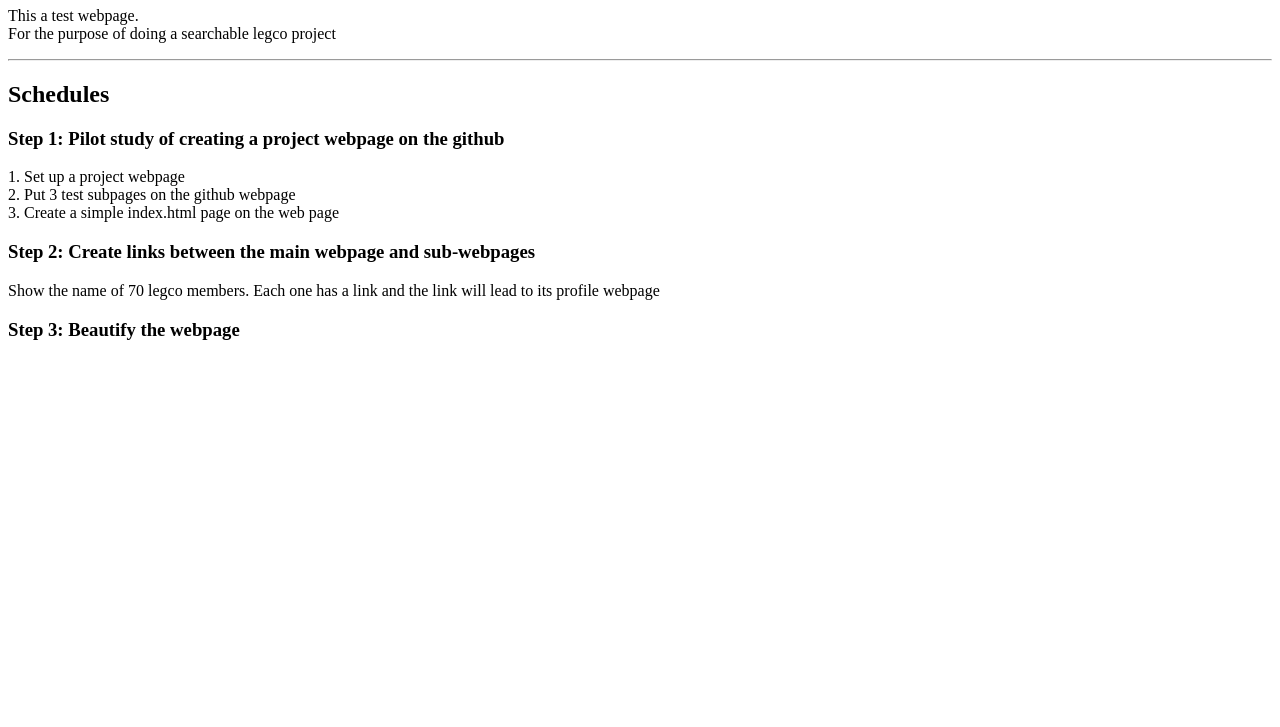
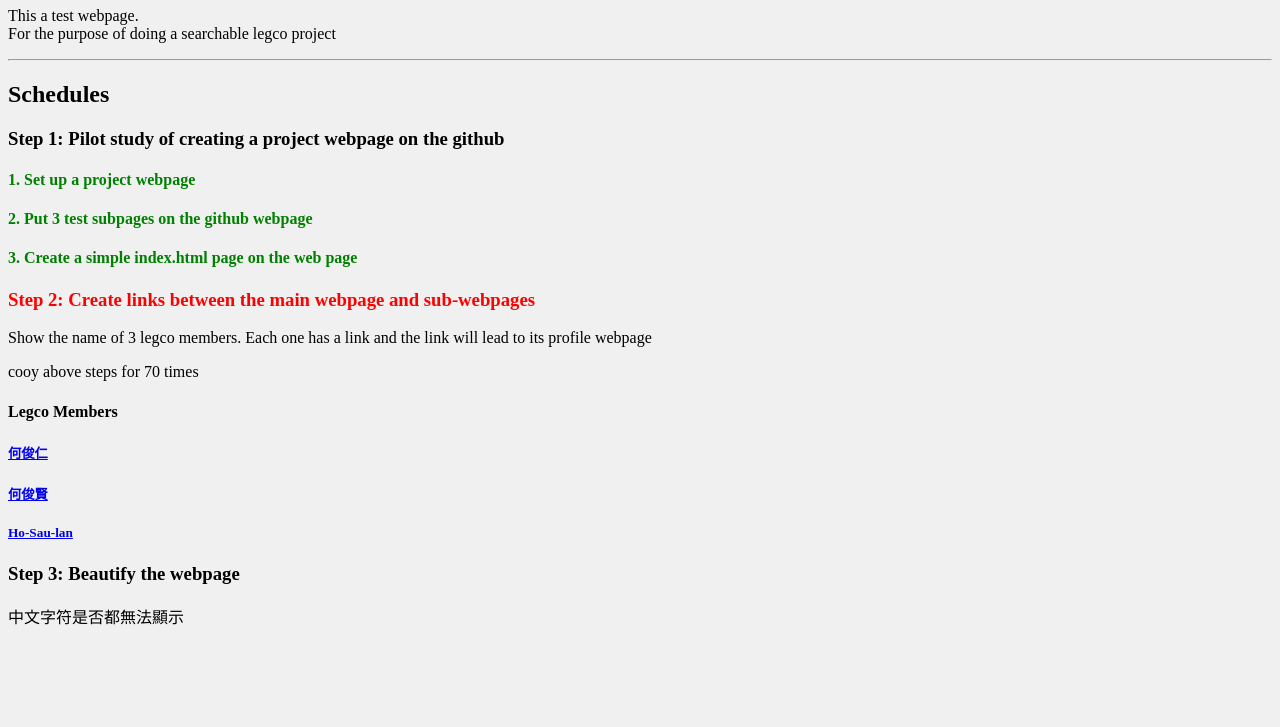
Before and after one commit to Chengyixiang/5th-legco-member-interest, a plain HTML site: page index.html in a window 1280 px wide. Shown: the part 73-800 px from the top of the page. Drawn offline with Linux system fonts and the light colour scheme.

Commit message:
add links

```diff
--- a/index.html
+++ b/index.html
@@ -1,10 +1,12 @@
 <!DOCTYPE html>
 <!DOCTYPE html>
-<html>
+<html lang="chinese">
 <head>
 <title>main page</title>
+<meta http-equiv="content-type" content="text/html; charset=utf-8">
+
 </head>
-<body>
+<body style="background-color:#f0f0f0;">
 
 <h1 title="This is a plan of displaying the project">legco project test</h1>
 <p>This a test webpage.
@@ -15,16 +17,27 @@
 
 
 <h3>Step 1: Pilot study of creating a project webpage on the github</h3>
-<p>1. Set up a project webpage <br>
-2. Put 3 test subpages on the github webpage<br>
-3. Create a simple index.html page on the web page</p>
+<h4 style="color:green;">1. Set up a project webpage  </h4>
+<h4 style="color:green;">2. Put 3 test subpages on the github webpage </h4>
 
 
-<h3>Step 2: Create links between the main webpage and sub-webpages </h3>
-	<p>Show the name of 70 legco members. Each one has a link and the link will lead to its profile webpage</p>
+<h4 style="color:green;">3. Create a simple index.html page on the web page</h4>
+
+
+<h3 style="color:red;">Step 2: Create links between the main webpage and sub-webpages </h3>
+	<p>Show the name of 3 legco members. Each one has a link and the link will lead to its profile webpage</p>
+	<p>cooy above steps for 70 times</p>
+
+<h4>Legco Members</h4>
+<h5><a href="https://chengyixiang.github.io/5th-legco-member-interest/legco_positions/%E4%BD%95%E4%BF%8A%E4%BB%81">何俊仁</a> </h5>
+
+<h5><a href="https://chengyixiang.github.io/5th-legco-member-interest/legco_positions/%E4%BD%95%E7%A7%80%E8%98%AD">何俊賢</a></h5>
+<h5><a href="https://chengyixiang.github.io/5th-legco-member-interest/legco_positions/%E4%BD%95%E7%A7%80%E8%98%AD">Ho-Sau-lan</a></h5>
+
 
 
 <h3>Step 3: Beautify the webpage</h3>
+<p>中文字符是否都無法顯示</p>
 
 </body>
 </html>
```
